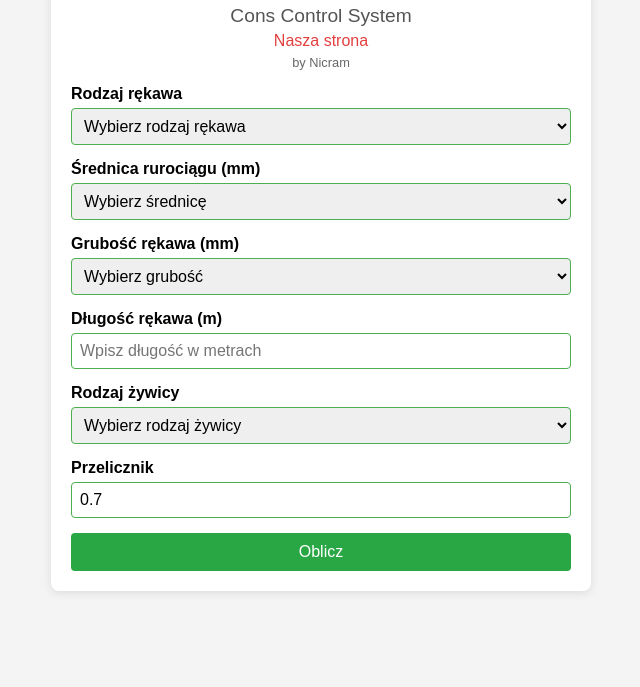
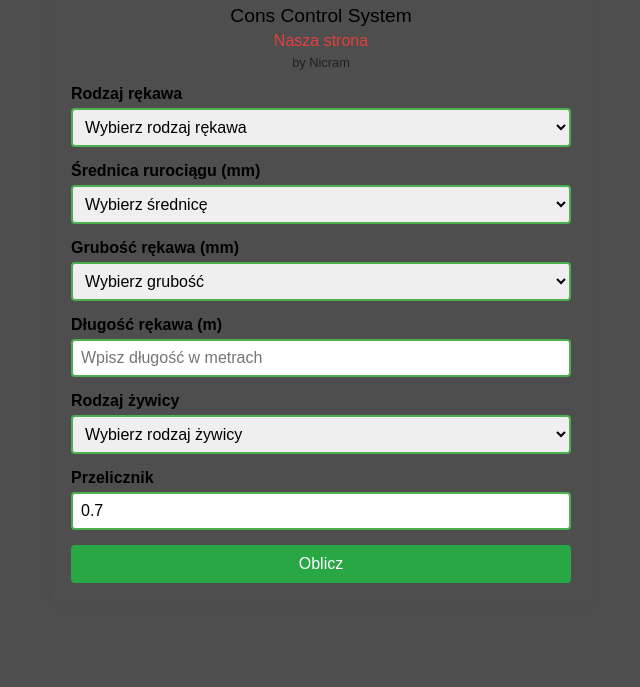
Before and after one commit to MarcinDevMk/zywice, a plain HTML site: page index.html in a window 1280 px wide. Shown: the part 113-800 px from the top of the page, without its empty margins (319-959 px from the left). Drawn offline with Linux system fonts and the light colour scheme.

Commit message:
ciemno style.css

```diff
--- a/style.css
+++ b/style.css
@@ -3,7 +3,7 @@ body {
     font-family: Arial, sans-serif;
     margin: 0;
     padding: 0;
-    background-color: #f4f4f4;
+    background-color: #4f4e4e;
 }
 
 /* Główne okno */
@@ -11,9 +11,9 @@ body {
     max-width: 500px;
     margin: 20px auto;
     padding: 20px;
-    background: #fff;
+    background: #4f4e4e;
     border-radius: 8px;
-    box-shadow: 0 2px 10px rgba(0, 0, 0, 0.1);
+    box-shadow: 0 2px 10px rgba(73, 73, 73, 0.1);
     text-align: center;
 }
 
@@ -25,7 +25,7 @@ h1 {
 
 .subtitle {
     font-size: 1.2rem;
-    color: #555;
+    color: #000000;
     margin-bottom: 5px;
 }
 
@@ -68,7 +68,7 @@ input[type="number"] {
     width: 100%;
     padding: 8px;
     font-size: 1rem;
-    border: 1px solid #4CAF50;
+    border: 2px solid #4CAF50;
     border-radius: 4px;
     box-sizing: border-box;
 }
```
